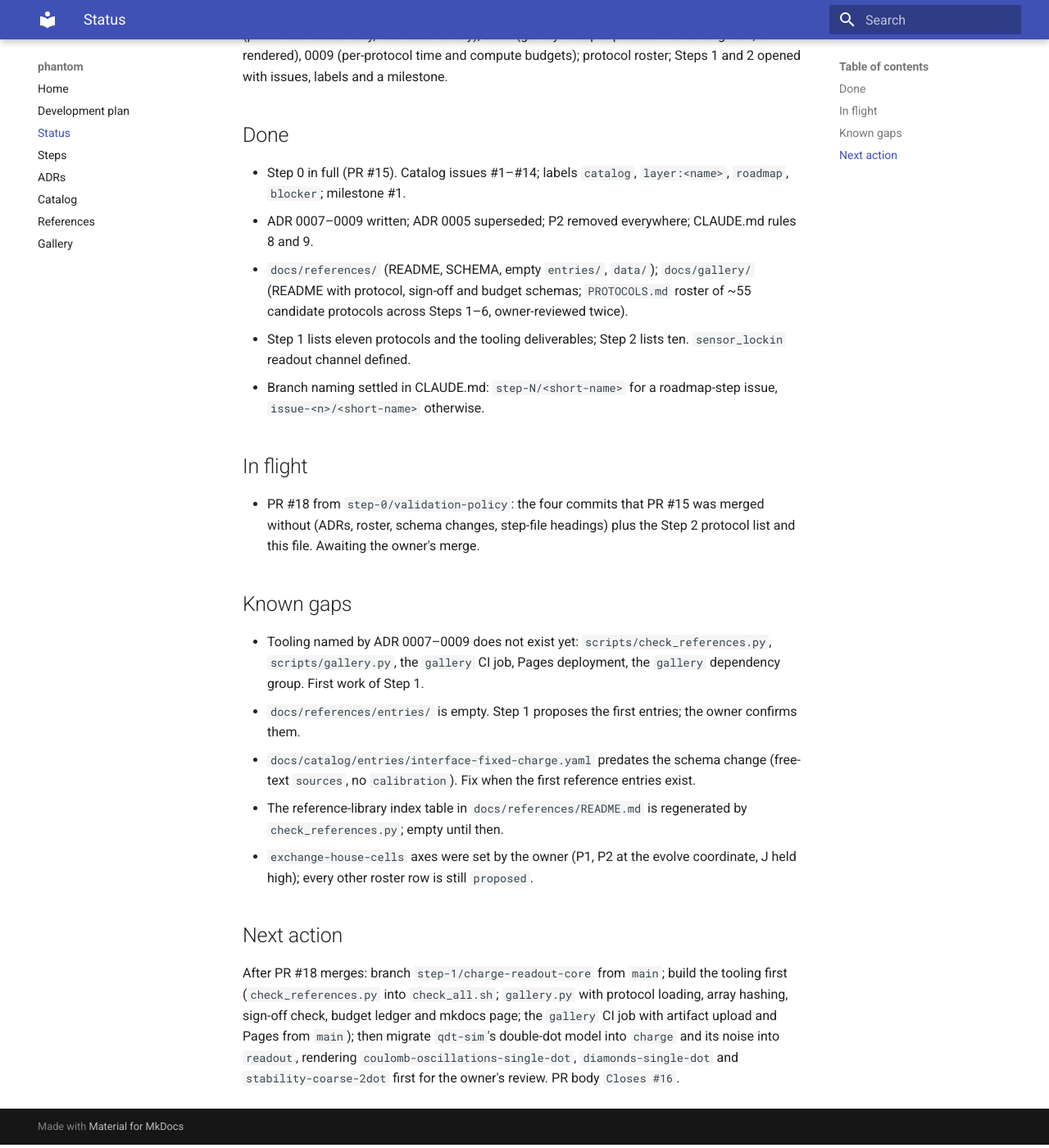
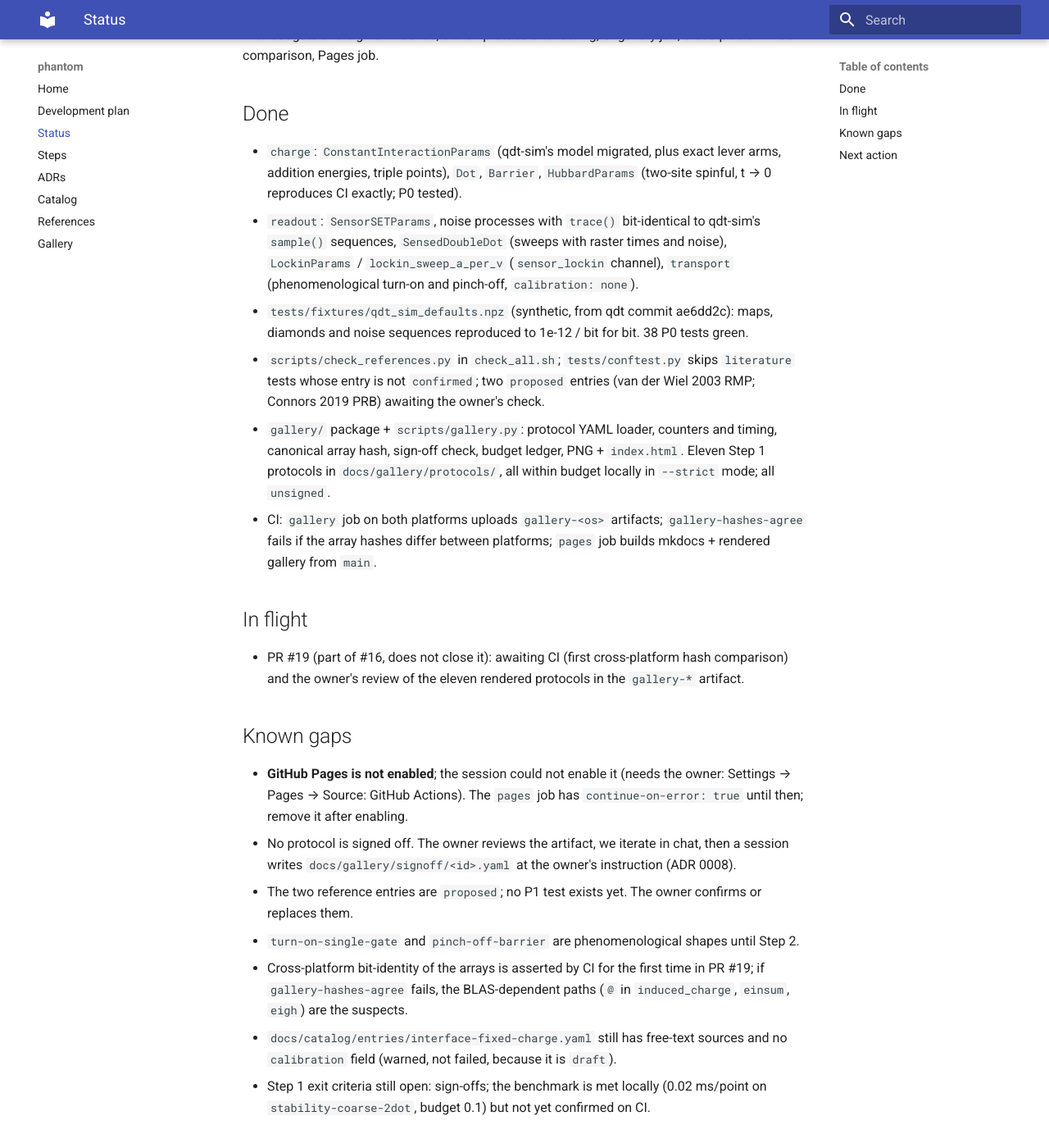
Before and after one commit to CowboyQuantum/phantom, an MkDocs documentation site: the page built from docs/STATUS.md, in a window 1280 px wide and 1400 px high, scrolled down 345 px. Shown: the whole window at 82% size. Built offline with MkDocs 1.6.1 and Material for MkDocs 9.7.7, drawn with Linux system fonts in a browser that asks for light colours; some of the changed text lies outside the part shown.

Commit message:
docs(status): Step 1 in progress, PR #19 open
Co-Authored-By: Claude Fable 5.1 <noreply@anthropic.com>

```diff
--- a/docs/STATUS.md
+++ b/docs/STATUS.md
@@ -2,38 +2,49 @@
 
 > Rewritten at the end of every session. Never appended. A fresh session continues from this file alone.
 
-**Current step:** 1 — Charge and readout core → `docs/steps/01-charge-readout-core.md`, issue #16. Step 2 (issue #17,
-`docs/steps/02-layout-electrostatics.md`) runs together with it. Milestone: "Steps 1-2: charge, readout, layout, electrostatics".
-**Branch:** `step-0/validation-policy` (PR #18; merge before any Step 1 code). Then `step-1/charge-readout-core`.
-**Last session:** 2026-10-25 — Step 0 closed (PR #15 merged). Validation policy written: ADR 0007 (published results
-only, reference library), 0008 (gallery with per-protocol human sign-off, CI-rendered), 0009 (per-protocol time and
-compute budgets); protocol roster; Steps 1 and 2 opened with issues, labels and a milestone.
+**Current step:** 1 — Charge and readout core → `docs/steps/01-charge-readout-core.md`, issue #16. Step 2 (issue #17)
+runs together with it. Milestone: "Steps 1-2: charge, readout, layout, electrostatics".
+**Branch:** `step-1/charge-readout-core` (PR #19 open, part of #16).
+**Last session:** 2026-10-25 — Step 1 core and validation tooling built: CI and Hubbard charge models, SET sensor,
+noise, lock-in channel, qdt-sim reproduction fixture; `check_references.py`; `gallery.py` with budgets and
+sign-off hashes; eleven protocols rendering; CI gallery job, cross-platform hash comparison, Pages job.
 
 ## Done
-- Step 0 in full (PR #15). Catalog issues #1–#14; labels `catalog`, `layer:<name>`, `roadmap`, `blocker`; milestone #1.
-- ADR 0007–0009 written; ADR 0005 superseded; P2 removed everywhere; CLAUDE.md rules 8 and 9.
-- `docs/references/` (README, SCHEMA, empty `entries/`, `data/`); `docs/gallery/` (README with protocol, sign-off and
-  budget schemas; `PROTOCOLS.md` roster of ~55 candidate protocols across Steps 1–6, owner-reviewed twice).
-- Step 1 lists eleven protocols and the tooling deliverables; Step 2 lists ten. `sensor_lockin` readout channel defined.
-- Branch naming settled in CLAUDE.md: `step-N/<short-name>` for a roadmap-step issue, `issue-<n>/<short-name>` otherwise.
+- `charge`: `ConstantInteractionParams` (qdt-sim's model migrated, plus exact lever arms, addition energies,
+  triple points), `Dot`, `Barrier`, `HubbardParams` (two-site spinful, t → 0 reproduces CI exactly; P0 tested).
+- `readout`: `SensorSETParams`, noise processes with `trace()` bit-identical to qdt-sim's `sample()` sequences,
+  `SensedDoubleDot` (sweeps with raster times and noise), `LockinParams` / `lockin_sweep_a_per_v`
+  (`sensor_lockin` channel), `transport` (phenomenological turn-on and pinch-off, `calibration: none`).
+- `tests/fixtures/qdt_sim_defaults.npz` (synthetic, from qdt commit ae6dd2c): maps, diamonds and noise sequences
+  reproduced to 1e-12 / bit for bit. 38 P0 tests green.
+- `scripts/check_references.py` in `check_all.sh`; `tests/conftest.py` skips `literature` tests whose entry is
+  not `confirmed`; two `proposed` entries (van der Wiel 2003 RMP; Connors 2019 PRB) awaiting the owner's check.
+- `gallery/` package + `scripts/gallery.py`: protocol YAML loader, counters and timing, canonical array hash,
+  sign-off check, budget ledger, PNG + `index.html`. Eleven Step 1 protocols in `docs/gallery/protocols/`, all
+  within budget locally in `--strict` mode; all `unsigned`.
+- CI: `gallery` job on both platforms uploads `gallery-<os>` artifacts; `gallery-hashes-agree` fails if the array
+  hashes differ between platforms; `pages` job builds mkdocs + rendered gallery from `main`.
 
 ## In flight
-- PR #18 from `step-0/validation-policy`: the four commits that PR #15 was merged without (ADRs, roster, schema changes,
-  step-file headings) plus the Step 2 protocol list and this file. Awaiting the owner's merge.
+- PR #19 (part of #16, does not close it): awaiting CI (first cross-platform hash comparison) and the owner's
+  review of the eleven rendered protocols in the `gallery-*` artifact.
 
 ## Known gaps
-- Tooling named by ADR 0007–0009 does not exist yet: `scripts/check_references.py`, `scripts/gallery.py`, the
-  `gallery` CI job, Pages deployment, the `gallery` dependency group. First work of Step 1.
-- `docs/references/entries/` is empty. Step 1 proposes the first entries; the owner confirms them.
-- `docs/catalog/entries/interface-fixed-charge.yaml` predates the schema change (free-text `sources`, no
-  `calibration`). Fix when the first reference entries exist.
-- The reference-library index table in `docs/references/README.md` is regenerated by `check_references.py`; empty until then.
-- `exchange-house-cells` axes were set by the owner (P1, P2 at the evolve coordinate, J held high); every other roster
-  row is still `proposed`.
+- **GitHub Pages is not enabled**; the session could not enable it (needs the owner: Settings → Pages → Source:
+  GitHub Actions). The `pages` job has `continue-on-error: true` until then; remove it after enabling.
+- No protocol is signed off. The owner reviews the artifact, we iterate in chat, then a session writes
+  `docs/gallery/signoff/<id>.yaml` at the owner's instruction (ADR 0008).
+- The two reference entries are `proposed`; no P1 test exists yet. The owner confirms or replaces them.
+- `turn-on-single-gate` and `pinch-off-barrier` are phenomenological shapes until Step 2.
+- Cross-platform bit-identity of the arrays is asserted by CI for the first time in PR #19; if `gallery-hashes-agree`
+  fails, the BLAS-dependent paths (`@` in `induced_charge`, `einsum`, `eigh`) are the suspects.
+- `docs/catalog/entries/interface-fixed-charge.yaml` still has free-text sources and no `calibration` field
+  (warned, not failed, because it is `draft`).
+- Step 1 exit criteria still open: sign-offs; the benchmark is met locally (0.02 ms/point on
+  `stability-coarse-2dot`, budget 0.1) but not yet confirmed on CI.
 
 ## Next action
-After PR #18 merges: branch `step-1/charge-readout-core` from `main`; build the tooling first
-(`check_references.py` into `check_all.sh`; `gallery.py` with protocol loading, array hashing, sign-off check, budget
-ledger and mkdocs page; the `gallery` CI job with artifact upload and Pages from `main`); then migrate `qdt-sim`'s
-double-dot model into `charge` and its noise into `readout`, rendering `coulomb-oscillations-single-dot`,
-`diamonds-single-dot` and `stability-coarse-2dot` first for the owner's review. PR body `Closes #16`.
+When CI on PR #19 is green: owner reviews the gallery artifact and the two reference entries; the session iterates
+on protocols from the review, then writes sign-offs as instructed. In parallel, start Step 2 on
+`step-2/layout-electrostatics` (issue #17): `layout` dataclasses, Davies–Larkin–Stern closed-form potential,
+lever arms derived from the layout, `potential-map-layout` and `potential-cut-along-channel` protocols first.
```
